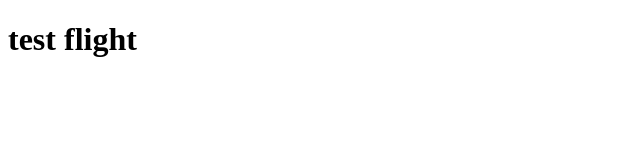
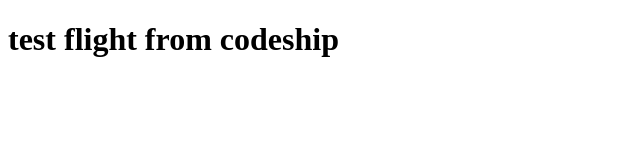
Before and after one commit to alainr3d/TestFlight, a plain HTML site: page index.html in a window 1280 px wide. Shown: the whole page, without its empty margins (0-640 px from the left). Drawn offline with Linux system fonts and the light colour scheme.

Commit message:
codeship commit

```diff
--- a/index.html
+++ b/index.html
@@ -1,10 +1,10 @@
 <!DOCTYPE html>
 <html>
     <head>
-        <title>Test Flight</title>
+        <title>Test Flight from codeship</title>
     </head>
     <body>
-       <h1>test flight</h1>
+       <h1>test flight from codeship</h1>
 
     </body>
 </html>
```
